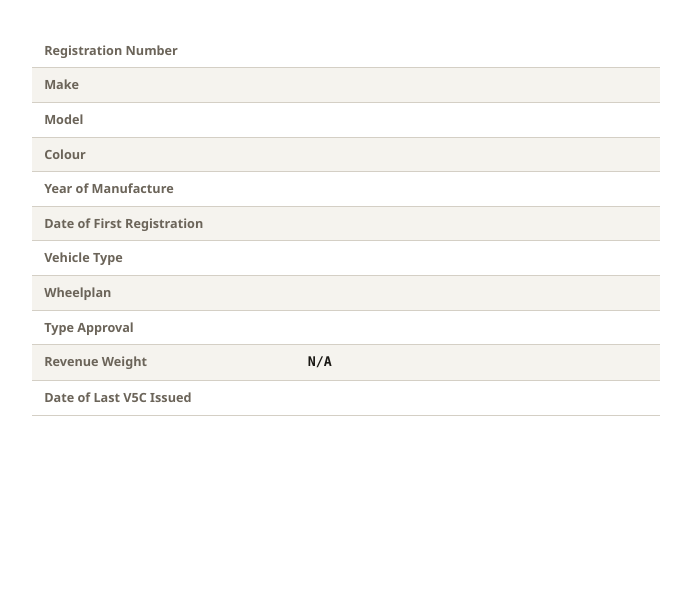
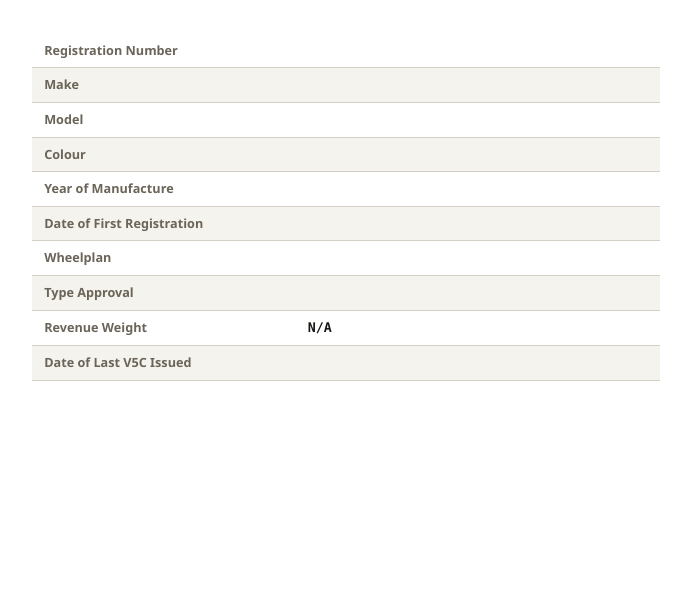
Before and after one commit to talhs999/reportsgenrator, a Python web app: template report/templates/report.html in a window 1280 px wide. Shown: the part 2467-3082 px from the top of the page, without its empty margins (51-742 px from the left). Run offline with Jinja, Linux system fonts and the light colour scheme; the template is opened without the code that fills it, so the values that code supplies are empty.

Commit message:
Remove Vehicle Type field from report table

```diff
--- a/report/templates/report.html
+++ b/report/templates/report.html
@@ -846,7 +846,6 @@ body {
             <tr><td class="label">Colour</td><td class="value">{{ vehicle.colour }}</td></tr>
             <tr><td class="label">Year of Manufacture</td><td class="value">{{ vehicle.year_of_manufacture }}</td></tr>
             <tr><td class="label">Date of First Registration</td><td class="value">{{ vehicle.date_of_first_registration }}</td></tr>
-            <tr><td class="label">Vehicle Type</td><td class="value">{{ vehicle.vehicle_type }}</td></tr>
             <tr><td class="label">Wheelplan</td><td class="value">{{ vehicle.wheelplan }}</td></tr>
             <tr><td class="label">Type Approval</td><td class="value">{{ vehicle.type_approval }}</td></tr>
             <tr><td class="label">Revenue Weight</td><td class="value">{% if vehicle.revenue_weight and vehicle.revenue_weight != 0 %}{{ vehicle.revenue_weight }}{% else %}N/A{% endif %}</td></tr>
```
